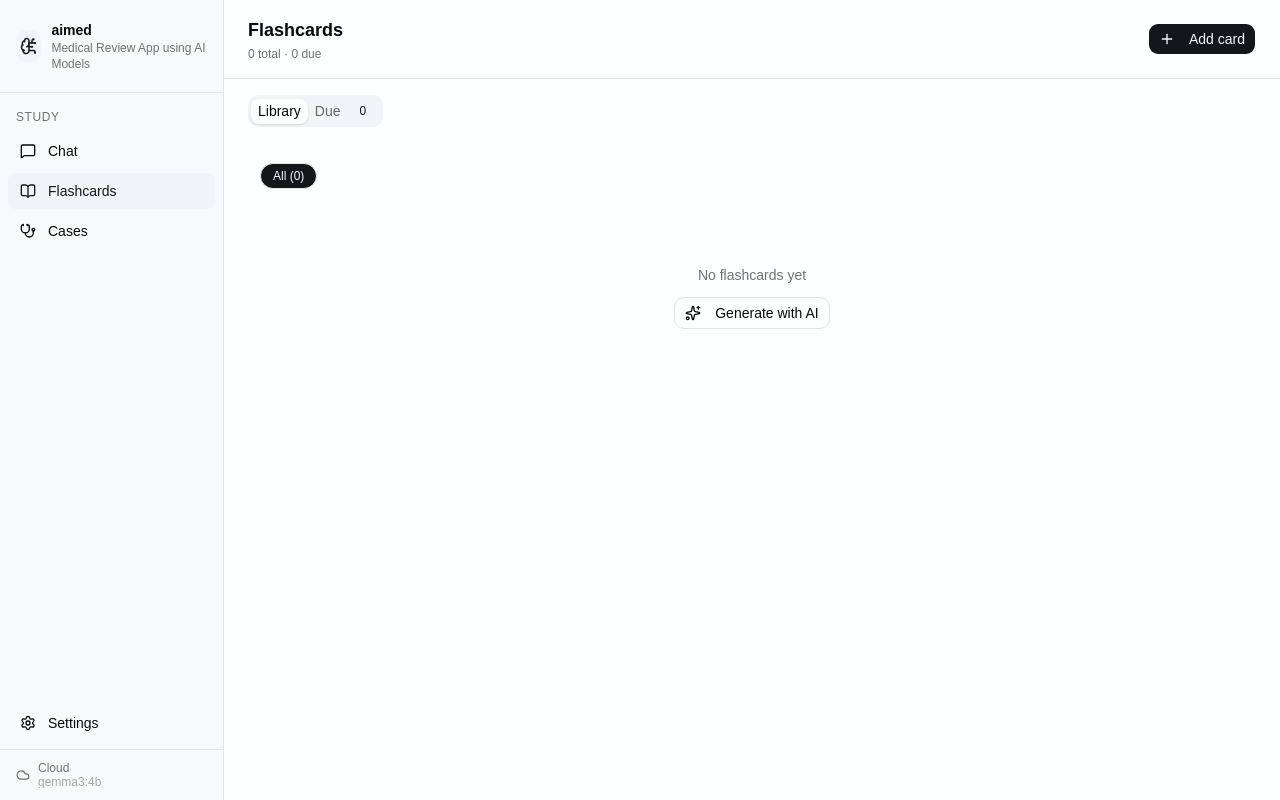
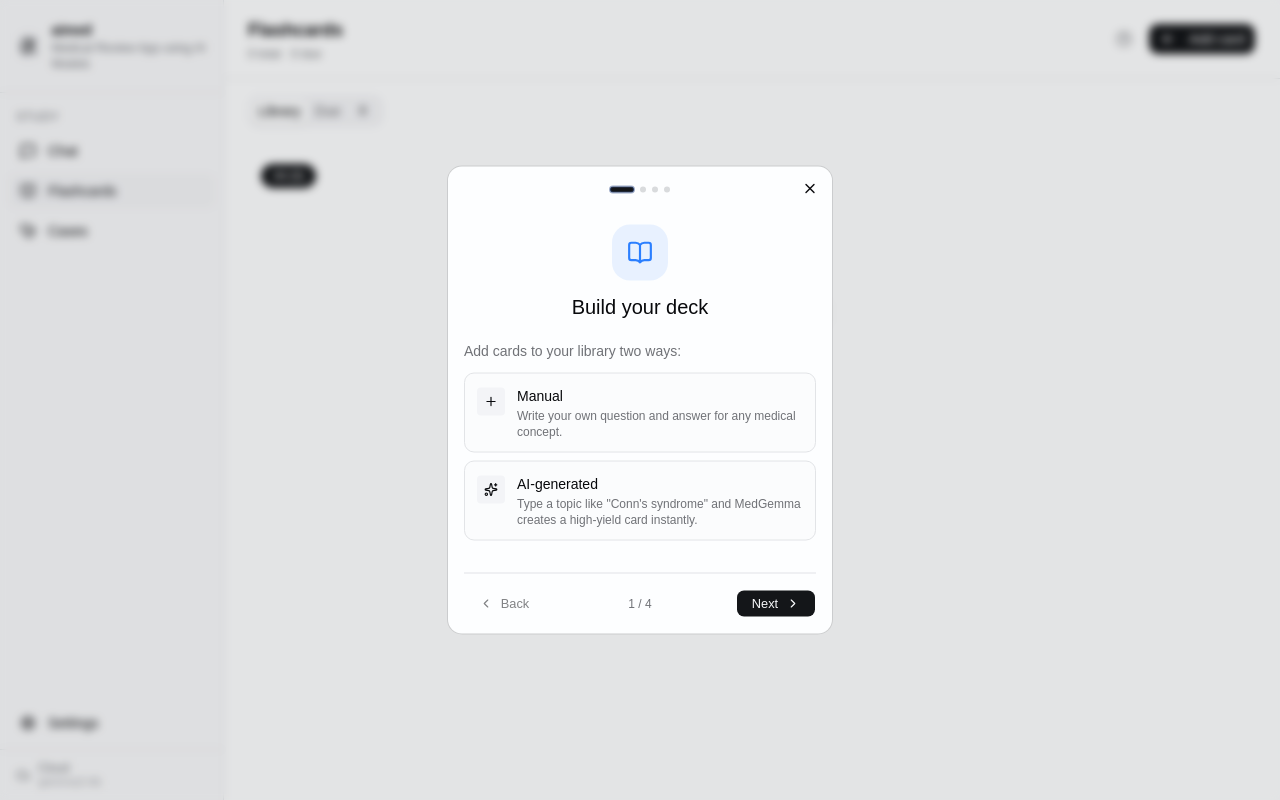
Before and after one commit to ljsalcedo-dev/aimed, a React (Vite) app: page /flashcards in a window 1280 px wide. Built offline with nearby package versions, Linux system fonts and the light colour scheme.

Commit message:
feat: add FlashcardGuide component to enhance user onboarding experience

```diff
--- a/src/pages/FlashcardsPage.tsx
+++ b/src/pages/FlashcardsPage.tsx
@@ -1,14 +1,19 @@
 import {
 	BookOpen,
+	Brain,
 	Check,
 	ChevronLeft,
+	ChevronRight,
+	CircleHelp,
+	GraduationCap,
 	Loader2,
 	Plus,
 	Sparkles,
+	Star,
 	Trash2,
 	X,
 } from "lucide-react";
-import { useState } from "react";
+import { useEffect, useState } from "react";
 import { Badge } from "@/components/ui/badge";
 import { Button } from "@/components/ui/button";
 import {
@@ -40,6 +45,8 @@ import {
 } from "@/lib/storage";
 import { cn } from "@/lib/utils";
 import type { Flashcard } from "@/types";
+
+const GUIDE_KEY = "aimed:flashcard-guide-seen";
 
 const CATEGORIES = [
 	"General",
@@ -512,6 +519,256 @@ BACK: [answer or explanation]`,
 	);
 }
 
+// ── Flashcard guide ───────────────────────────────────────────────────────────
+
+function FlashcardGuide({
+	open,
+	onClose,
+}: {
+	open: boolean;
+	onClose: () => void;
+}) {
+	const [step, setStep] = useState(0);
+
+	useEffect(() => {
+		if (open) setStep(0);
+	}, [open]);
+
+	const steps = [
+		{
+			icon: <BookOpen size={26} />,
+			iconBg: "bg-blue-500/10 text-blue-500",
+			title: "Build your deck",
+			content: (
+				<div className="space-y-3">
+					<p className="text-sm text-muted-foreground">
+						Add cards to your library two ways:
+					</p>
+					<div className="grid gap-2">
+						<div className="flex items-start gap-3 rounded-lg border bg-muted/30 p-3">
+							<div className="mt-0.5 flex size-7 shrink-0 items-center justify-center rounded bg-muted">
+								<Plus size={14} />
+							</div>
+							<div>
+								<p className="text-sm font-medium">Manual</p>
+								<p className="text-xs text-muted-foreground mt-0.5">
+									Write your own question and answer for any medical concept.
+								</p>
+							</div>
+						</div>
+						<div className="flex items-start gap-3 rounded-lg border bg-muted/30 p-3">
+							<div className="mt-0.5 flex size-7 shrink-0 items-center justify-center rounded bg-muted">
+								<Sparkles size={14} />
+							</div>
+							<div>
+								<p className="text-sm font-medium">AI-generated</p>
+								<p className="text-xs text-muted-foreground mt-0.5">
+									Type a topic like "Conn's syndrome" and MedGemma creates a
+									high-yield card instantly.
+								</p>
+							</div>
+						</div>
+					</div>
+				</div>
+			),
+		},
+		{
+			icon: <Brain size={26} />,
+			iconBg: "bg-teal-500/10 text-teal-600",
+			title: "Daily review sessions",
+			content: (
+				<div className="space-y-3">
+					<p className="text-sm text-muted-foreground">
+						Cards due for review get a highlight ring. Work through them in a
+						focused session.
+					</p>
+					<div className="rounded-lg border bg-muted/30 p-4 space-y-3">
+						{[
+							"See the question",
+							"Think of your answer",
+							"Tap the card to reveal",
+							"Rate how well you recalled it",
+						].map((text, i) => (
+							<div key={i} className="flex items-center gap-3 text-sm">
+								<span className="flex size-5 shrink-0 items-center justify-center rounded-full bg-primary/10 text-primary text-[11px] font-bold">
+									{i + 1}
+								</span>
+								<span>{text}</span>
+							</div>
+						))}
+					</div>
+				</div>
+			),
+		},
+		{
+			icon: <Star size={26} />,
+			iconBg: "bg-yellow-500/10 text-yellow-600",
+			title: "Rate your recall",
+			content: (
+				<div className="space-y-3">
+					<p className="text-sm text-muted-foreground">
+						After flipping a card, rate how easily you recalled it. Honest
+						ratings drive smarter scheduling.
+					</p>
+					<div className="grid gap-2">
+						{[
+							{
+								label: "Again",
+								bg: "bg-red-500",
+								desc: "Complete blank — forgot the answer",
+							},
+							{
+								label: "Hard",
+								bg: "bg-yellow-500",
+								desc: "Remembered, but with real effort",
+							},
+							{
+								label: "Good",
+								bg: "bg-blue-500",
+								desc: "Recalled correctly with slight hesitation",
+							},
+							{
+								label: "Easy",
+								bg: "bg-green-500",
+								desc: "Instant recall — no effort needed",
+							},
+						].map((r) => (
+							<div
+								key={r.label}
+								className="flex items-center gap-3 rounded-lg border p-2.5"
+							>
+								<span
+									className={cn(
+										"rounded px-2 py-0.5 text-xs font-bold text-white shrink-0",
+										r.bg,
+									)}
+								>
+									{r.label}
+								</span>
+								<span className="text-xs text-muted-foreground">{r.desc}</span>
+							</div>
+						))}
+					</div>
+				</div>
+			),
+		},
+		{
+			icon: <GraduationCap size={26} />,
+			iconBg: "bg-purple-500/10 text-purple-600",
+			title: "Earn your credentials",
+			content: (
+				<div className="space-y-3">
+					<p className="text-sm text-muted-foreground">
+						Every card has a career stage based on how well you know it.
+						Consistent recall advances cards to longer review intervals.
+					</p>
+					<div className="flex flex-wrap items-center gap-1.5">
+						{[
+							{ name: "Clerkship", bgClass: "bg-sky-500" },
+							{ name: "Resident", bgClass: "bg-teal-600" },
+							{ name: "Fellow", bgClass: "bg-indigo-500" },
+							{ name: "Attending", bgClass: "bg-violet-600" },
+							{ name: "Board-Certified", bgClass: "bg-purple-700" },
+						].map((stage, i, arr) => (
+							<div key={stage.name} className="flex items-center gap-1.5">
+								<span
+									className={cn(
+										"inline-flex items-center rounded px-2 py-0.5 text-[11px] font-bold text-[oklch(0.98_0.003_264)]",
+										stage.bgClass,
+									)}
+								>
+									{stage.name}
+								</span>
+								{i < arr.length - 1 && (
+									<ChevronRight size={11} className="text-muted-foreground" />
+								)}
+							</div>
+						))}
+					</div>
+					<p className="text-xs text-muted-foreground bg-muted/50 rounded-lg p-3 leading-relaxed">
+						Board-Certified cards appear roughly once a year — mastered material
+						stays out of your way so you focus on what still needs work.
+					</p>
+				</div>
+			),
+		},
+	];
+
+	const current = steps[step];
+	const isLast = step === steps.length - 1;
+
+	return (
+		<Dialog open={open} onOpenChange={(isOpen) => { if (!isOpen) onClose(); }}>
+			<DialogContent className="max-w-md">
+				{/* Step dots */}
+				<div className="flex justify-center gap-1.5 mt-1">
+					{steps.map((_, i) => (
+						<button
+							key={i}
+							type="button"
+							onClick={() => setStep(i)}
+							aria-label={`Step ${i + 1}`}
+							className={cn(
+								"h-1.5 rounded-full transition-all duration-200",
+								i === step
+									? "w-6 bg-primary"
+									: "w-1.5 bg-muted-foreground/25 hover:bg-muted-foreground/50",
+							)}
+						/>
+					))}
+				</div>
+
+				{/* Icon + Title */}
+				<div className="flex flex-col items-center text-center gap-3 mt-4">
+					<div
+						className={cn(
+							"flex size-14 items-center justify-center rounded-2xl",
+							current.iconBg,
+						)}
+					>
+						{current.icon}
+					</div>
+					<DialogTitle className="text-xl">{current.title}</DialogTitle>
+				</div>
+
+				{/* Step content */}
+				<div className="mt-1">{current.content}</div>
+
+				{/* Navigation */}
+				<div className="flex items-center justify-between mt-4 pt-4 border-t">
+					<Button
+						variant="ghost"
+						size="sm"
+						onClick={() => setStep((s) => s - 1)}
+						disabled={step === 0}
+						className="w-20"
+					>
+						<ChevronLeft size={14} className="mr-1" />
+						Back
+					</Button>
+					<span className="text-xs text-muted-foreground">
+						{step + 1} / {steps.length}
+					</span>
+					{isLast ? (
+						<Button size="sm" onClick={onClose} className="w-20">
+							Got it!
+						</Button>
+					) : (
+						<Button
+							size="sm"
+							onClick={() => setStep((s) => s + 1)}
+							className="w-20"
+						>
+							Next
+							<ChevronRight size={14} className="ml-1" />
+						</Button>
+					)}
+				</div>
+			</DialogContent>
+		</Dialog>
+	);
+}
+
 // ── Main page ─────────────────────────────────────────────────────────────────
 
 export function FlashcardsPage() {
@@ -519,6 +776,18 @@ export function FlashcardsPage() {
 	const [creating, setCreating] = useState(false);
 	const [reviewing, setReviewing] = useState(false);
 	const [filterCategory, setFilterCategory] = useState<string | null>(null);
+	const [showGuide, setShowGuide] = useState(
+		() => !localStorage.getItem(GUIDE_KEY),
+	);
+
+	function openGuide() {
+		setShowGuide(true);
+	}
+
+	function closeGuide() {
+		localStorage.setItem(GUIDE_KEY, "1");
+		setShowGuide(false);
+	}
 
 	const dueCards = cards.filter(isDue);
 	const displayed = filterCategory
@@ -557,7 +826,16 @@ export function FlashcardsPage() {
 						{cards.length} total · {dueCards.length} due
 					</p>
 				</div>
-				<div className="flex gap-2">
+				<div className="flex items-center gap-2">
+					<Button
+						variant="ghost"
+						size="icon"
+						onClick={openGuide}
+						className="h-8 w-8 text-muted-foreground"
+						title="How it works"
+					>
+						<CircleHelp size={15} />
+					</Button>
 					{dueCards.length > 0 && (
 						<Button onClick={() => setReviewing(true)}>
 							<BookOpen size={14} className="mr-2" />
@@ -735,6 +1013,7 @@ export function FlashcardsPage() {
 					refresh();
 				}}
 			/>
+			<FlashcardGuide open={showGuide} onClose={closeGuide} />
 		</div>
 	);
 }
```
